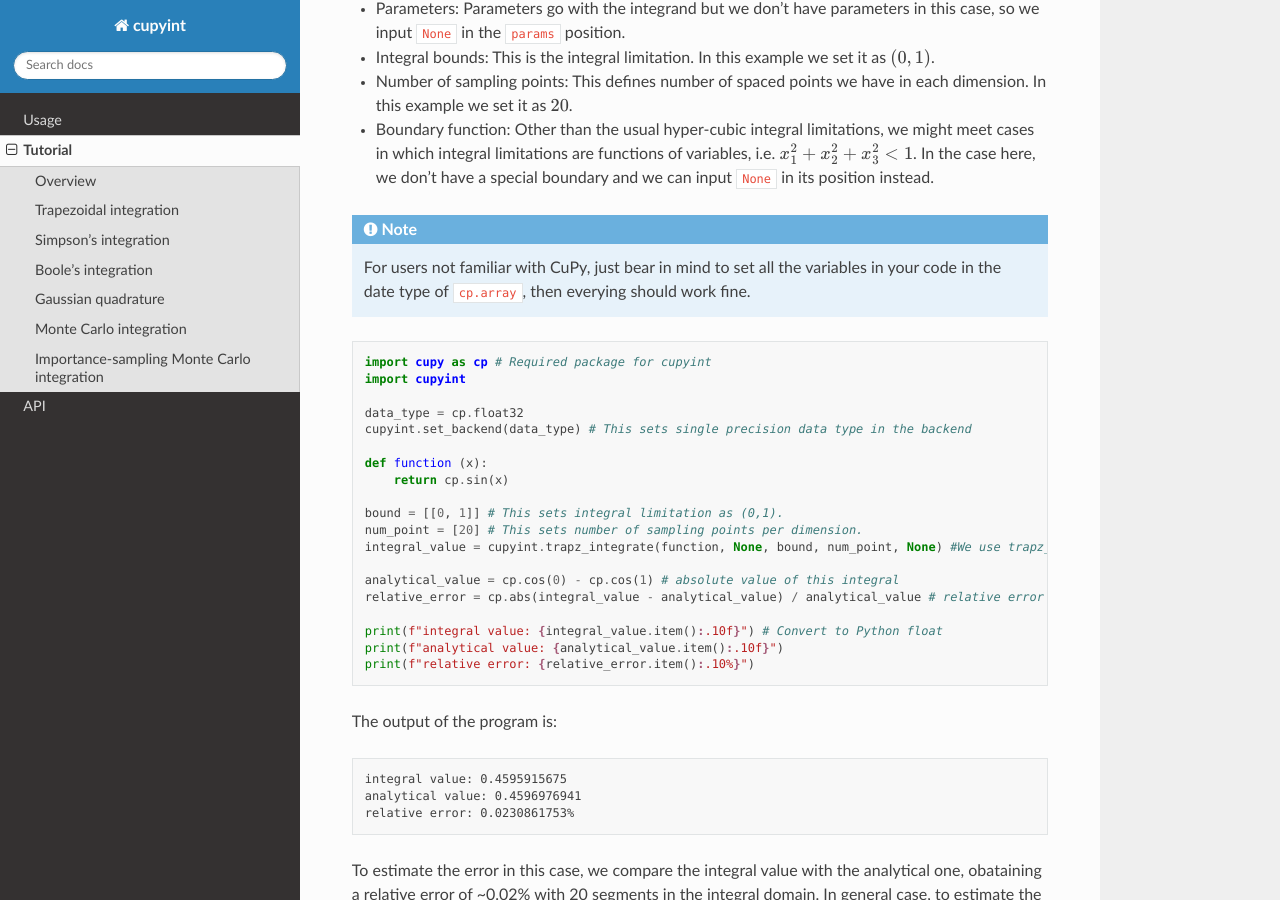
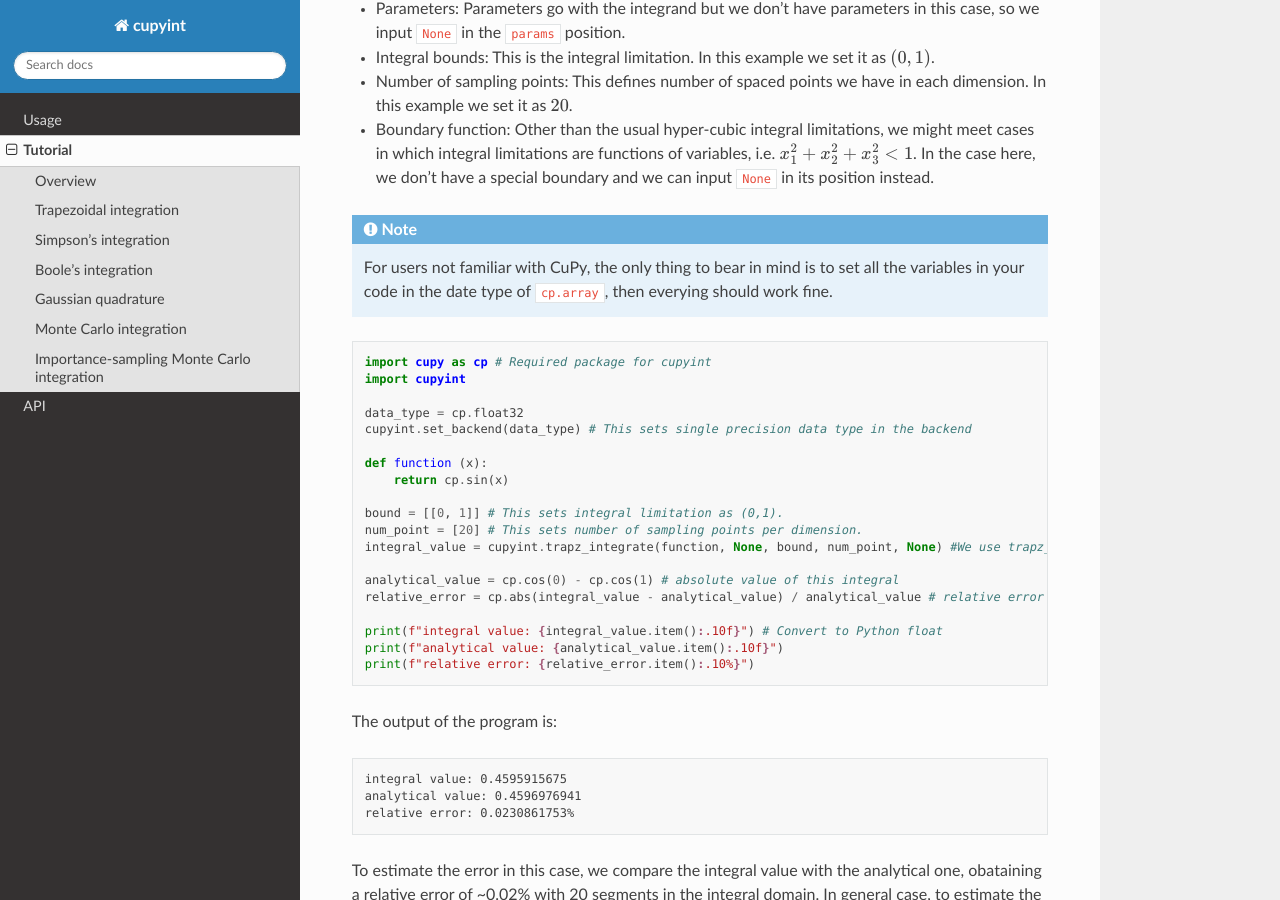
Before and after one commit to ze-ouyang/cupyint_doc, a Sphinx documentation site: the page built from docs/source/tutorial.rst, in a window 1280 px wide and 900 px high, scrolled down 1407 px. Built offline with Sphinx 7.4.7 and the Read the Docs theme 3.1.0, drawn with Linux system fonts in a browser that asks for light colours.

Commit message:
Update tutorial.rst

```diff
--- a/docs/source/tutorial.rst
+++ b/docs/source/tutorial.rst
@@ -49,7 +49,7 @@ Our first example is to integrate :math:`f(x)=\mathrm{sin}(x)` over :math:`(0,1)
 
 .. note::
 
-    For users not familiar with CuPy, just bear in mind to set all the variables in your code in the date type of ``cp.array``, then everying should work fine.
+    For users not familiar with CuPy, the only thing to bear in mind is to set all the variables in your code in the date type of ``cp.array``, then everying should work fine.
 
 .. code-block:: python
 
```
